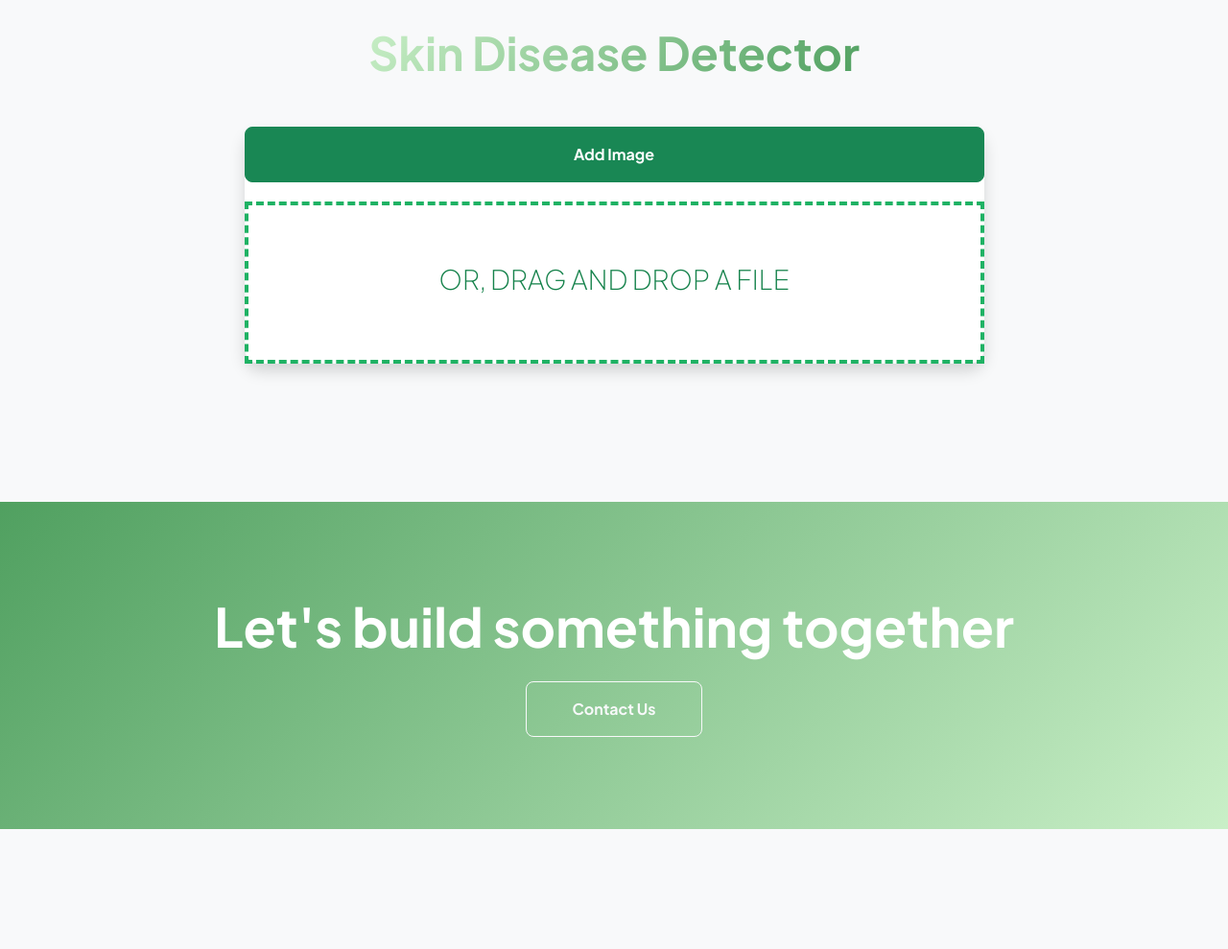
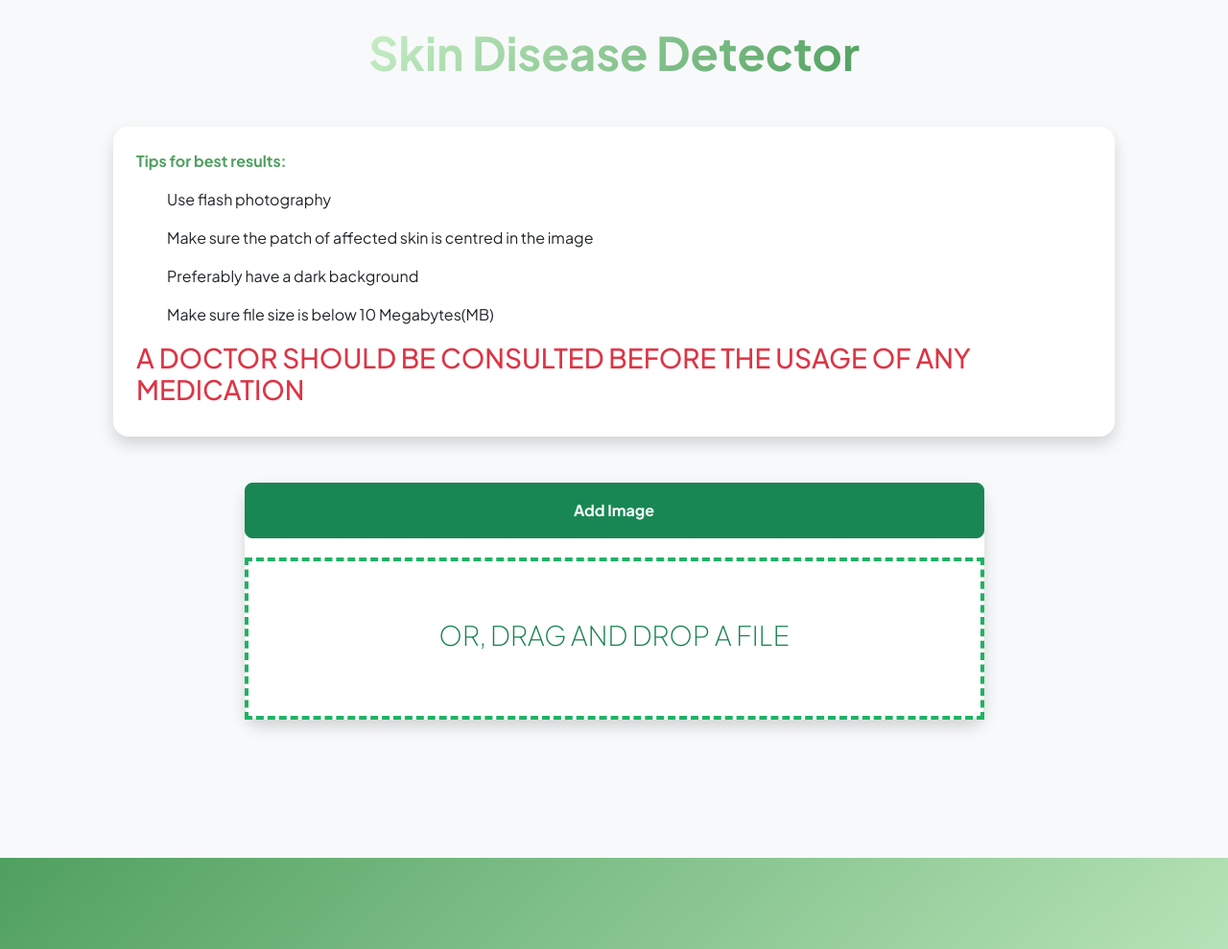
Before and after one commit to takshkothari/HealthInspect, a Flask app: page /product.html in a window 1280 px wide. Shown: the part 72-1061 px from the top of the page at 96% size. Before the commit the page ends 936 px from the top, so only its background shows below. Run offline with Flask 2, Linux system fonts and the light colour scheme; some libraries are stand-ins or nearby versions.

Commit message:
Update product.html

```diff
--- a/templates/product.html
+++ b/templates/product.html
@@ -40,6 +40,21 @@
                 <div class="container px-5 mb-5">
                     <div class="text-center mb-5">
                         <h1 class="display-5 fw-bolder mb-0"><span class="text-gradient d-inline">Skin Disease Detector</span></h1>
+                    </div>
+                    <div class="card shadow border-0 rounded-4 mb-5">
+                        <div class="card-body p-4">
+                            <div class="row align-items-center gx-5">
+                                <div class="col-lg-12"><div class="text-primary fw-bolder">Tips for best results:</div>
+                                    <ul> </ul>
+                                    <ul>Use flash photography</ul>
+                                    <ul>Make sure the patch of affected skin is centred in the image</ul>
+                                    <ul>Preferably have a dark background</ul>
+                                    <ul>Make sure file size is below 10 Megabytes(MB)</ul>
+                                    <ul> </ul>
+                                    <h3 class="text-danger">A DOCTOR SHOULD BE CONSULTED BEFORE THE USAGE OF ANY MEDICATION</h3>
+                                </div>
+                            </div>
+                        </div>
                     </div>
                     <div class="row gx-5 justify-content-center">
                         <div class="col-lg-11 col-xl-9 col-xxl-8">
```
